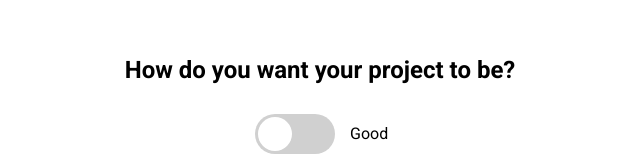
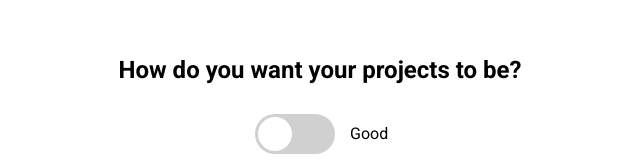
Before and after one commit to GUchechi/styled-checkbox, a plain HTML site: page index.html in a window 1280 px wide. Shown: the part 240-400 px from the top of the page, without its empty margins (320-960 px from the left). Drawn offline with Linux system fonts and the light colour scheme.

Commit message:
styled checkbox

```diff
--- a/index.html
+++ b/index.html
@@ -8,7 +8,7 @@
     <title>Styled-components</title>
 </head>
 <body>
-    <h2>How do you want your project to be?</h2>
+    <h2>How do you want your projects to be?</h2>
     <div class="toggle-container">
       <input type="checkbox" id="good" class="toggle">
       <label for="good" class="label">
```
